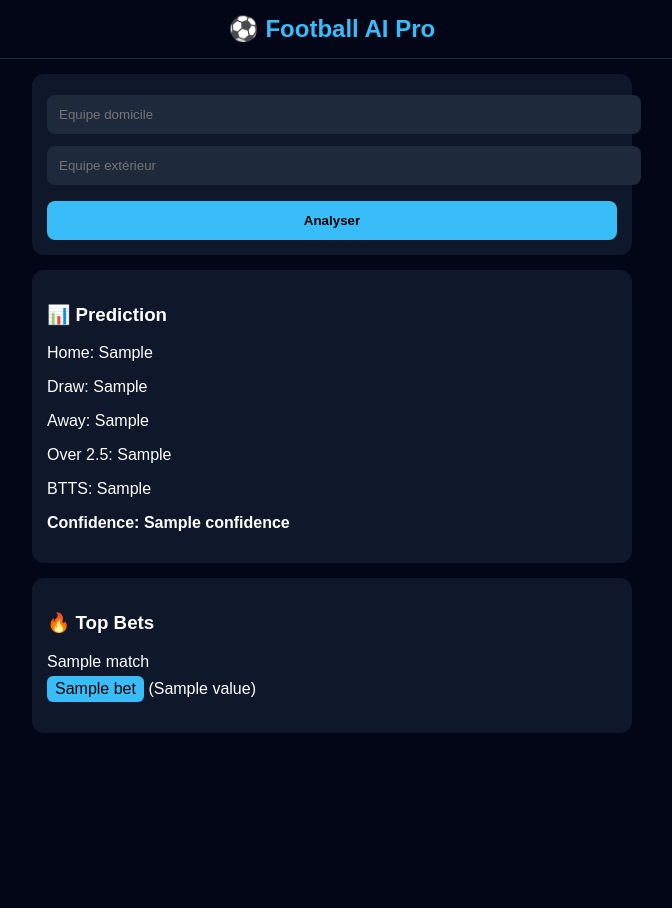
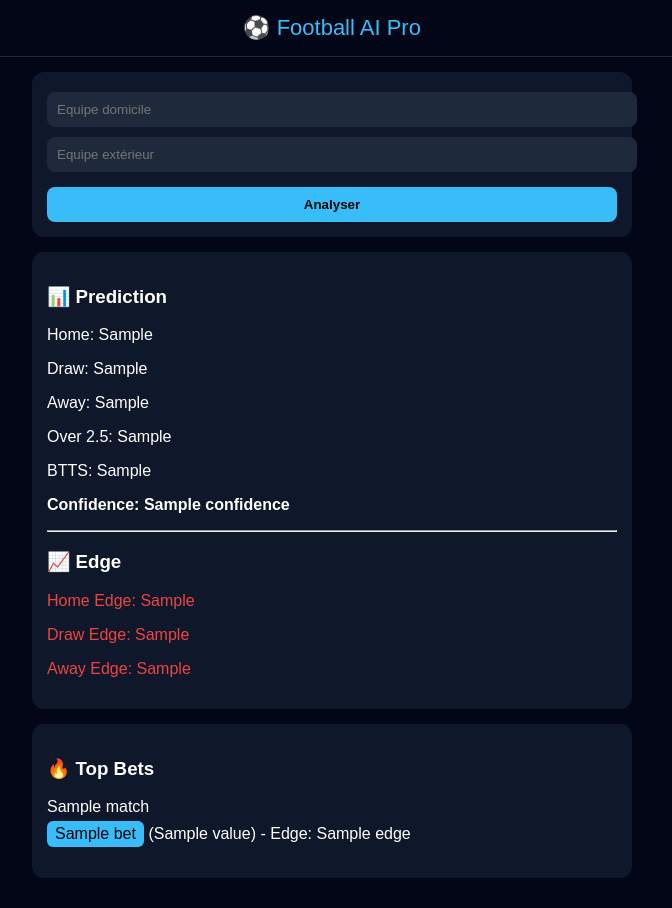
Before and after one commit to pirate-225/football-ai-api, a Flask app: template templates/index.html in a window 1280 px wide. Shown: the whole page, without its empty margins (308-980 px from the left). Before the commit the page ends 733 px from the top, so only its background shows below. Run offline with Flask 3, Linux system fonts and the light colour scheme; the template is opened without the code that fills it: most values are stand-ins (such as "Sample title", 1, 10 or a date in 2020).

Commit message:
fix edge + top bets display

```diff
--- a/templates/index.html
+++ b/templates/index.html
@@ -7,32 +7,27 @@
 <style>
 
 body {
-    font-family: Arial, sans-serif;
+    font-family: Arial;
     background: #020617;
     color: white;
     margin: 0;
 }
 
-/* HEADER */
 header {
-    background: #020617;
     padding: 15px;
     text-align: center;
-    font-size: 24px;
-    font-weight: bold;
+    font-size: 22px;
     color: #38bdf8;
     border-bottom: 1px solid #1e293b;
 }
 
-/* CONTAINER */
 .container {
     max-width: 600px;
     margin: auto;
     padding: 15px;
 }
 
-/* SEARCH BOX */
-.search-box {
+.card {
     background: #0f172a;
     padding: 15px;
     border-radius: 12px;
@@ -41,36 +36,17 @@ header {
 
 input {
     width: 100%;
-    padding: 12px;
-    margin: 6px 0;
+    padding: 10px;
+    margin: 5px 0;
     border-radius: 8px;
     border: none;
     background: #1e293b;
     color: white;
 }
 
-/* AUTOCOMPLETE LIST */
-.suggestions {
-    background: #1e293b;
-    border-radius: 8px;
-    max-height: 150px;
-    overflow-y: auto;
-}
-
-.suggestions div {
-    padding: 8px;
-    cursor: pointer;
-}
-
-.suggestions div:hover {
-    background: #38bdf8;
-    color: black;
-}
-
-/* BUTTON */
 button {
     width: 100%;
-    padding: 12px;
+    padding: 10px;
     background: #38bdf8;
     border: none;
     border-radius: 8px;
@@ -78,15 +54,6 @@ button {
     font-weight: bold;
 }
 
-/* CARD */
-.card {
-    background: #0f172a;
-    padding: 15px;
-    border-radius: 12px;
-    margin-bottom: 15px;
-}
-
-/* BET TAG */
 .bet {
     background: #38bdf8;
     color: black;
@@ -94,6 +61,14 @@ button {
     border-radius: 6px;
     display: inline-block;
     margin-top: 5px;
+}
+
+.edge-pos {
+    color: #22c55e;
+}
+
+.edge-neg {
+    color: #ef4444;
 }
 
 </style>
@@ -105,21 +80,22 @@ button {
 
 <div class="container">
 
-<!-- SEARCH -->
-<div class="search-box">
-
+<!-- FORM -->
+<div class="card">
 <form method="POST">
 
-<input type="text" id="home" name="home_team" placeholder="Equipe domicile">
-<div id="home_suggestions" class="suggestions"></div>
+<input list="teams" name="home_team" placeholder="Equipe domicile">
+<input list="teams" name="away_team" placeholder="Equipe extérieur">
 
-<input type="text" id="away" name="away_team" placeholder="Equipe extérieur">
-<div id="away_suggestions" class="suggestions"></div>
+<datalist id="teams">
+{% for team in teams["Team"] %}
+<option value="{{ team }}">
+{% endfor %}
+</datalist>
 
 <button type="submit">Analyser</button>
 
 </form>
-
 </div>
 
 <!-- RESULT -->
@@ -137,6 +113,22 @@ button {
 
 <p><strong>Confidence: {{ result.confidence }}</strong></p>
 
+<hr>
+
+<h3>📈 Edge</h3>
+
+<p class="{{ 'edge-pos' if result.edge_home > 0 else 'edge-neg' }}">
+Home Edge: {{ result.edge_home }}
+</p>
+
+<p class="{{ 'edge-pos' if result.edge_draw > 0 else 'edge-neg' }}">
+Draw Edge: {{ result.edge_draw }}
+</p>
+
+<p class="{{ 'edge-pos' if result.edge_away > 0 else 'edge-neg' }}">
+Away Edge: {{ result.edge_away }}
+</p>
+
 </div>
 {% endif %}
 
@@ -145,54 +137,28 @@ button {
 
 <h3>🔥 Top Bets</h3>
 
-{% for bet in top_bets %}
-<p>
-{{ bet.match }} <br>
-<span class="bet">{{ bet.bet }}</span> ({{ bet.value }})
-</p>
-{% endfor %}
+{% if top_bets %}
+    {% for bet in top_bets %}
+        <p>
+        {{ bet.match }} <br>
+        <span class="bet">{{ bet.bet }}</span>
+
+        {% if bet.value %}
+        ({{ bet.value }})
+        {% endif %}
+
+        {% if bet.edge %}
+        - Edge: {{ bet.edge }}
+        {% endif %}
+        </p>
+    {% endfor %}
+{% else %}
+    <p>❌ Aucun bet aujourd’hui</p>
+{% endif %}
 
 </div>
 
 </div>
 
-<!-- JS AUTOCOMPLETE -->
-<script>
-
-const teams = {{ teams["Team"].tolist() | tojson }};
-
-function setupSearch(inputId, suggestionId) {
-
-    const input = document.getElementById(inputId);
-    const box = document.getElementById(suggestionId);
-
-    input.addEventListener("input", function() {
-
-        const value = this.value.toLowerCase();
-        box.innerHTML = "";
-
-        if (value.length < 2) return;
-
-        const filtered = teams.filter(t => t.toLowerCase().includes(value)).slice(0, 5);
-
-        filtered.forEach(team => {
-            const div = document.createElement("div");
-            div.textContent = team;
-
-            div.onclick = () => {
-                input.value = team;
-                box.innerHTML = "";
-            };
-
-            box.appendChild(div);
-        });
-    });
-}
-
-setupSearch("home", "home_suggestions");
-setupSearch("away", "away_suggestions");
-
-</script>
-
 </body>
 </html>
```
